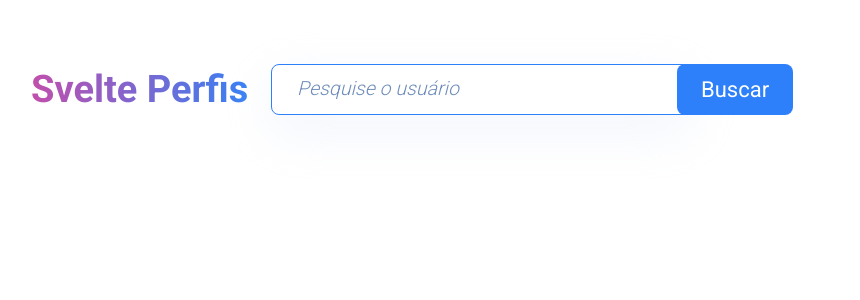
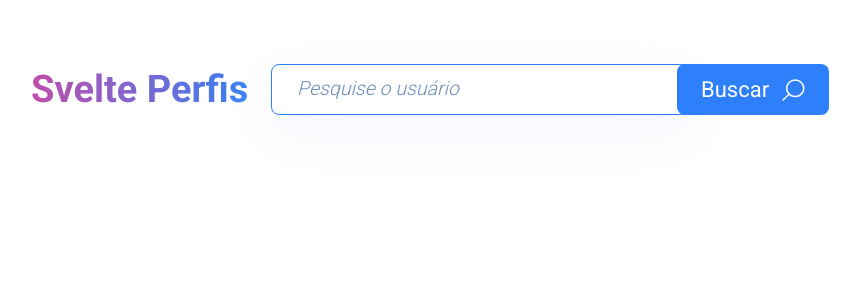
Before and after one commit to pedroargentati/svelte-perfis, a Svelte app: page / in a window 1280 px wide. Shown: the top 300 px of the page, without its empty margins (209-1069 px from the left). Built offline with nearby package versions, Linux system fonts and the light colour scheme.

Commit message:
componentizando Botão

```diff
--- /dev/null
+++ b/src/components/Botao.svelte
@@ -0,0 +1,25 @@
+<button type="submit" class="botao">
+  <slot></slot>
+</button>
+
+<style>
+  .botao {
+    padding: 15px 24px;
+    border-radius: 8px;
+    border: none;
+    background: #2e80fa;
+    line-height: 26px;
+    color: #fff;
+    font-size: 22px;
+    cursor: pointer;
+
+    transition: background-color 0.2s;
+
+    display: flex;
+    align-items: center;
+    gap: 13px;
+  }
+  .botao:hover {
+    background: #4590ff;
+  }
+</style>
--- a/src/components/Formulario.svelte
+++ b/src/components/Formulario.svelte
@@ -3,6 +3,7 @@
   import type IUsuario from "../interfaces/usuario.model";
   import { getRepositories, getUser } from "../requests";
   import prepareUserBody from "../utils/prepareUserBody";
+  import Botao from "./Botao.svelte";
 
   let inputValue = "";
   let errorStatus: number | null = null;
@@ -42,7 +43,10 @@
     <span class="erro">Usuário não encontrado !</span>
   {/if}
   <div class="botao-container">
-    <button type="submit" class="botao">Buscar</button>
+    <Botao>
+      Buscar
+      <img src="/assets/lupa.svg" alt="Ícone de lupa" />
+    </Botao>
   </div>
 </form>
 
@@ -90,24 +94,4 @@
     bottom: 0;
     display: flex;
   }
-
-  .botao {
-    padding: 15px 24px;
-    border-radius: 8px;
-    border: none;
-    background: #2e80fa;
-    line-height: 26px;
-    color: #fff;
-    font-size: 22px;
-    cursor: pointer;
-
-    transition: background-color 0.2s;
-
-    display: flex;
-    align-items: center;
-    gap: 13px;
-  }
-  .botao:hover {
-    background: #4590ff;
-  }
 </style>
```
Also changed, not shown: public/assets/lupa.svg (added).
